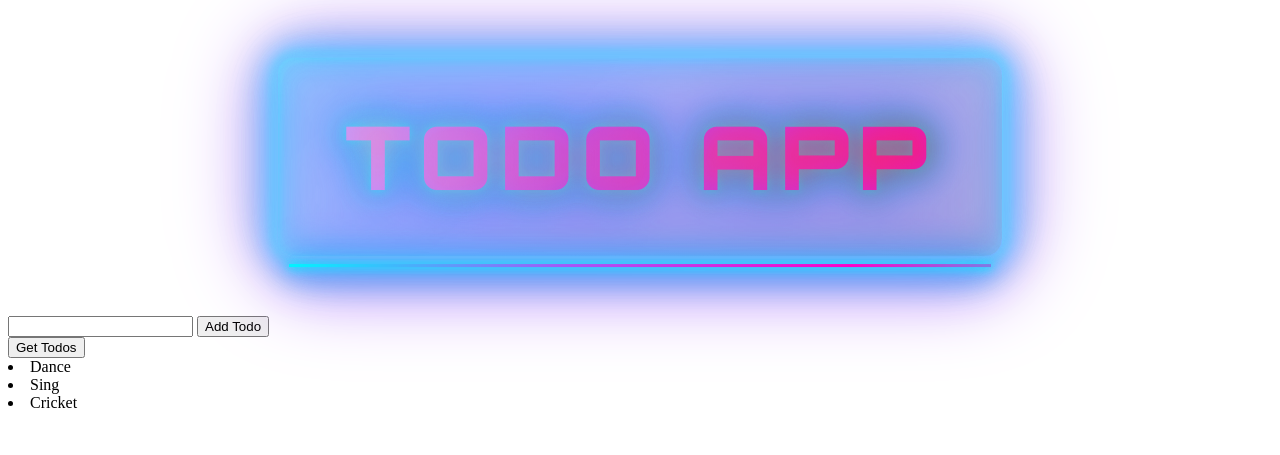
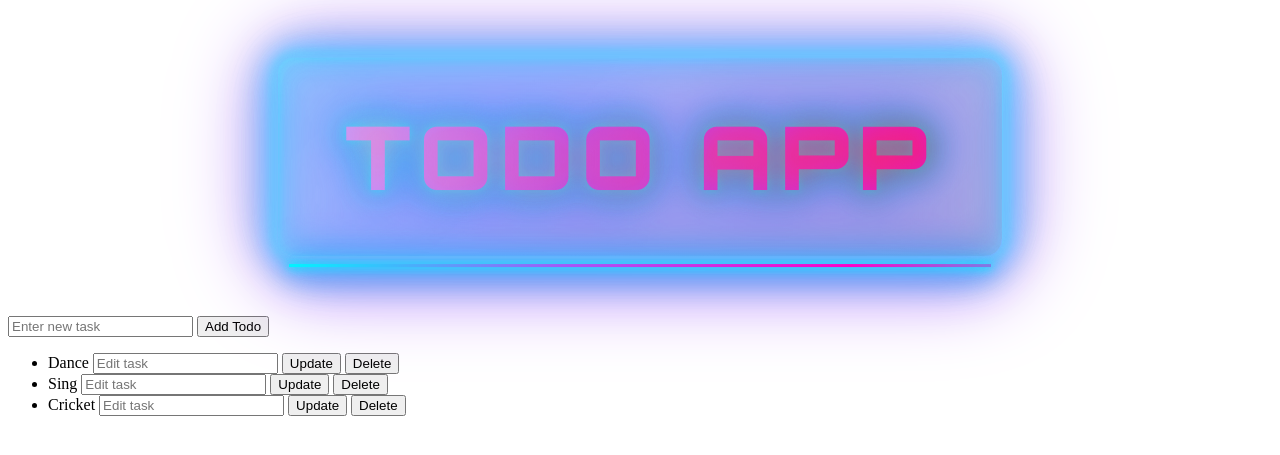
Before and after one commit to Devx2107/WebDev, a Node server app: page / in a window 1280 px wide. Shown: the top 455 px of the page. Run offline with Node 20, Linux system fonts and the light colour scheme.

Commit message:
feat: implement update and delete functionality for todos in the app

```diff
--- a/Node/L16/CSR_SSR/app.js
+++ b/Node/L16/CSR_SSR/app.js
@@ -9,24 +9,36 @@ app.use(express.json());
 app.use(express.static(path.join(__dirname, "public")));
 
 let todos = ["Dance", "Sing", "Cricket"];
-
+// Read
 app.get("/", (req, res) => {
   res.render("index", {
     title: "My Todo application",
     todos,
   });
 });
-
+// New
 app.post ( "/todos", (req,res)=> {
   const { name } = req.body;
   todos.push(name);
 // redirect will make a post request
 res.redirect("/");
 })
+// Update
+app.post("/todos/update", (req, res) => {
+  const { index, newName } = req.body;
+  if (newName && newName.trim() !== "") {
+    todos[index] = newName.trim();
+  }
+  res.redirect("/");
+});
+// Delete
+app.post("/todos/delete", (req, res) => {
+  const { index } = req.body;
+  // splice(startIndex, deleteCount) removes 1 item at that position
+  todos.splice(index, 1);
+  res.redirect("/");
+});
 
 app.listen(PORT, () => {
   console.log(`http://localhost:` + PORT);
 });
-
-
-// Do deletion and updation in this
--- a/Node/L16/CSR_SSR/views/index.hbs
+++ b/Node/L16/CSR_SSR/views/index.hbs
@@ -11,19 +11,33 @@
 
 <body>
     <h1>Todo App</h1>
-    <form action ="/todos" method="POST">
-        <input type="text" name="name" >
+
+    <!-- Create Form -->
+    <form action="/todos" method="POST">
+        <input type="text" name="name" placeholder="Enter new task" required>
         <button type="submit">Add Todo</button>
     </form>
-    <button id="btn">Get Todos</button>
-    <div id="tasks">
+
+    <ul id="tasks">
         {{#each todos as |t|}}
-        <li>{{t}}</li>
+        <li>
+            <span>{{t}}</span>
+
+            <!-- Update Form -->
+            <form action="/todos/update" method="POST" style="display:inline;">
+                <input type="hidden" name="index" value="{{@index}}">
+                <input type="text" name="newName" placeholder="Edit task" required>
+                <button type="submit">Update</button>
+            </form>
+
+            <!-- Delete Form -->
+            <form action="/todos/delete" method="POST" style="display:inline;">
+                <input type="hidden" name="index" value="{{@index}}">
+                <button type="submit">Delete</button>
+            </form>
+        </li>
         {{/each}}
-    </div>
-
+    </ul>
 </body>
 
 </html>
-
-{{!-- also do the pug and hga adaptions of this version --}}
```
